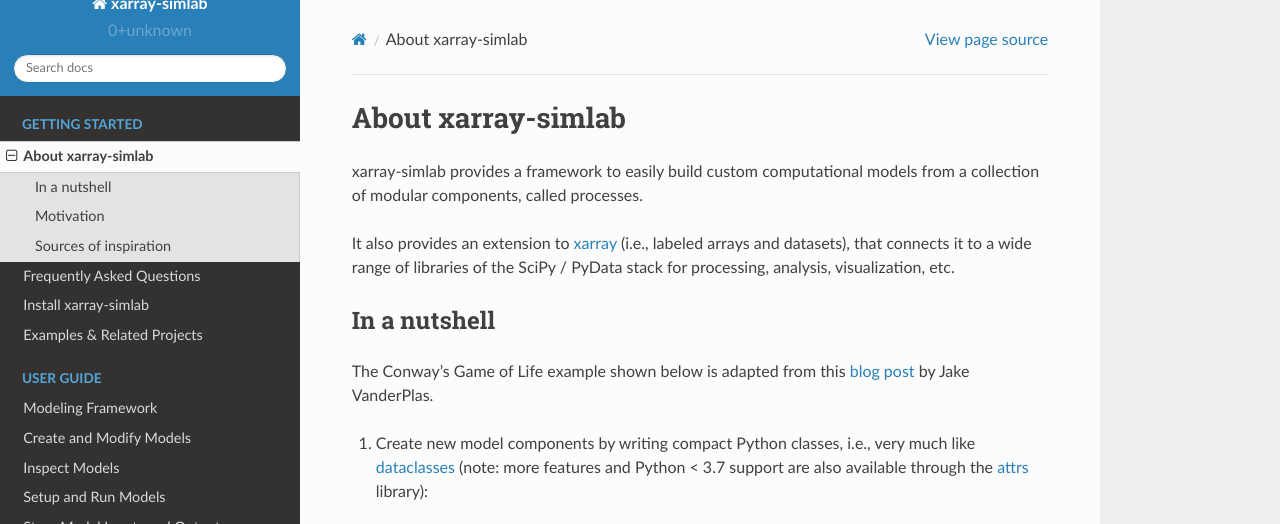
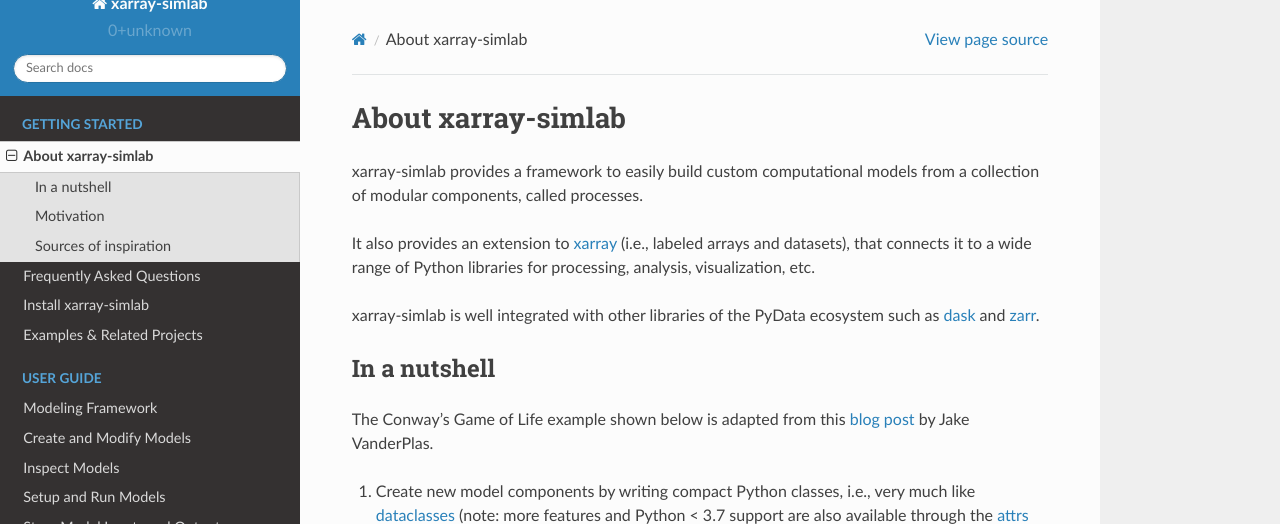
Before and after one commit to xarray-contrib/xarray-simlab, a Sphinx documentation site: the page built from doc/about.rst, in a window 1280 px wide and 900 px high, cut to the strip 0-524 px from the top of the window. Built offline with Sphinx 7.4.7 and the Read the Docs theme 2.0.0, drawn with Linux system fonts in a browser that asks for light colours; the version number could not be read and is left out.

```diff
--- a/README.rst
+++ b/README.rst
@@ -8,6 +8,10 @@ framework for building computational models in a modular fashion and a
 xarray_ extension for setting and running simulations using the
 xarray's ``Dataset`` structure. It is designed for fast, interactive
 and exploratory modeling.
+
+xarray-simlab is well integrated with other libraries of the PyData
+ecosystem such as `dask <https://docs.dask.org>`_ and `zarr
+<https://zarr.readthedocs.io>`_.
 
 .. _xarray: http://xarray.pydata.org
 .. |Build Status| image:: https://github.com/benbovy/xarray-simlab/workflows/test/badge.svg?branch=master
--- a/doc/about.rst
+++ b/doc/about.rst
@@ -7,10 +7,13 @@ xarray-simlab provides a framework to easily build custom
 computational models from a collection of modular components, called
 processes.
 
-It also provides an extension to `xarray <https://xarray.pydata.org>`_
-(i.e., labeled arrays and datasets), that connects it to a wide range
-of libraries of the SciPy / PyData stack for processing, analysis,
-visualization, etc.
+It also provides an extension to `xarray <https://xarray.pydata.org>`_ (i.e.,
+labeled arrays and datasets), that connects it to a wide range of Python
+libraries for processing, analysis, visualization, etc.
+
+xarray-simlab is well integrated with other libraries of the PyData
+ecosystem such as `dask <https://docs.dask.org>`_ and `zarr
+<https://zarr.readthedocs.io>`_.
 
 In a nutshell
 -------------
--- a/doc/conf.py
+++ b/doc/conf.py
@@ -39,6 +39,18 @@ try:
     print(f"xarray: {xarray.__version__}, {xarray.__file__}")
 except ImportError:
     print("no xarray")
+try:
+    import dask
+
+    print(f"dask: {dask.__version__}, {dask.__file__}")
+except ImportError:
+    print("no dask")
+try:
+    import zarr
+
+    print(f"zarr: {zarr.__version__}, {zarr.__file__}")
+except ImportError:
+    print("no zarr")
 
 import xsimlab
 
```
Also changed, not shown: other parts of README.rst (+0 -1 lines), other parts of doc/about.rst (+0 -1 lines), doc/whats_new.rst (+10 -4 lines).
